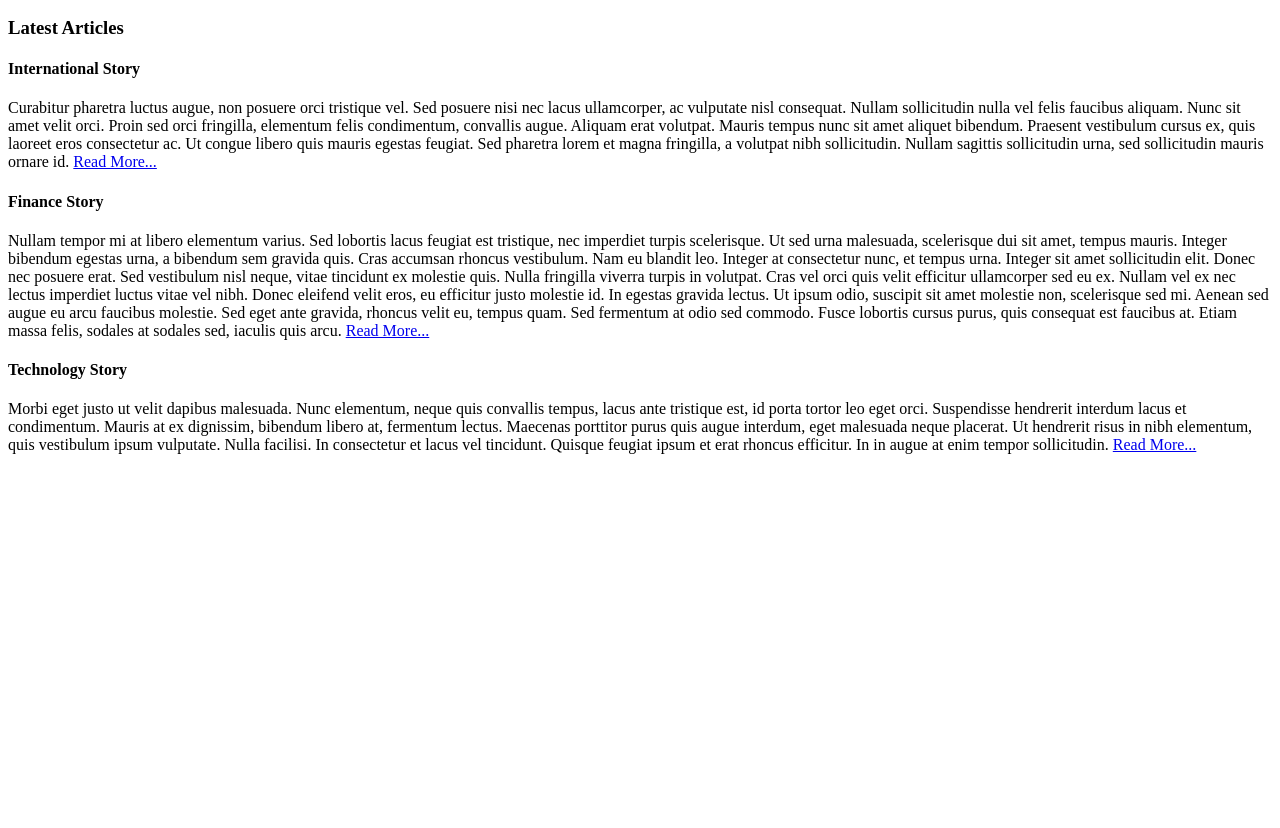
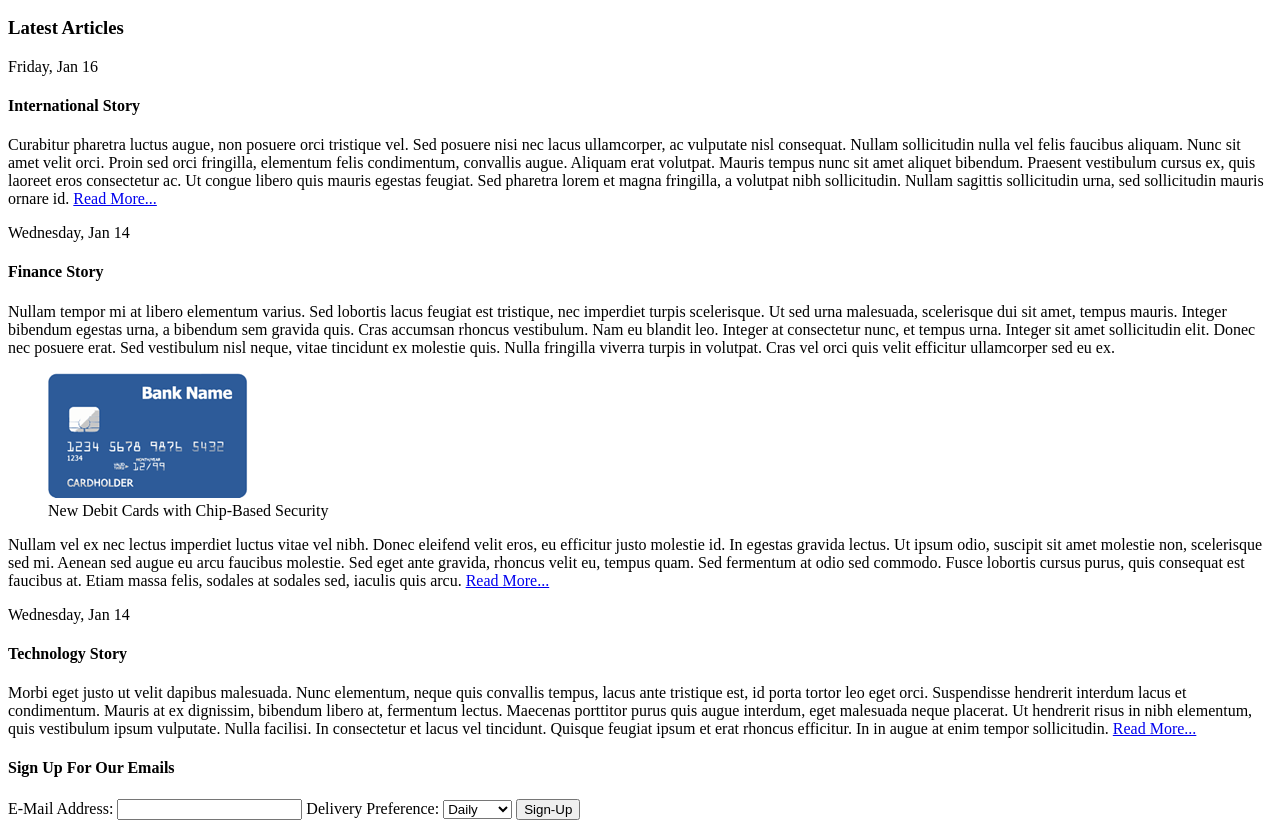
Before and after one commit to gptinlin/cohort-test, a plain HTML site: page index.html in a window 1280 px wide. Shown: the part 110-938 px from the top of the page. Before the commit the page ends 800 px from the top, so only its background shows below. Drawn offline with Linux system fonts and the light colour scheme.

Commit message:
erererferver

```diff
--- a/index.html
+++ b/index.html
@@ -11,19 +11,41 @@
         <main>
             <h3>Latest Articles</h3>
             <article>
+                <time datetime="16-01-2016">Friday, Jan 16</time>
                 <h4>International Story</h4>
                 <p>Curabitur pharetra luctus augue, non posuere orci tristique vel. Sed posuere nisi nec lacus ullamcorper, ac vulputate nisl consequat. Nullam sollicitudin nulla vel felis faucibus aliquam. Nunc sit amet velit orci. Proin sed orci fringilla, elementum felis condimentum, convallis augue. Aliquam erat volutpat. Mauris tempus nunc sit amet aliquet bibendum. Praesent vestibulum cursus ex, quis laoreet eros consectetur ac. Ut congue libero quis mauris egestas feugiat. Sed pharetra lorem et magna fringilla, a volutpat nibh sollicitudin. Nullam sagittis sollicitudin urna, sed sollicitudin mauris ornare id. <a href="#" target="_blank">Read More...</a> </p>
             </article>
             <article>
+                <time datetime="14-01-2016">Wednesday, Jan 14</time>
                 <h4>Finance Story</h4>
-                <p>Nullam tempor mi at libero elementum varius. Sed lobortis lacus feugiat est tristique, nec imperdiet turpis scelerisque. Ut sed urna malesuada, scelerisque dui sit amet, tempus mauris. Integer bibendum egestas urna, a bibendum sem gravida quis. Cras accumsan rhoncus vestibulum. Nam eu blandit leo. Integer at consectetur nunc, et tempus urna. Integer sit amet sollicitudin elit. Donec nec posuere erat. Sed vestibulum nisl neque, vitae tincidunt ex molestie quis. Nulla fringilla viverra turpis in volutpat. Cras vel orci quis velit efficitur ullamcorper sed eu ex. Nullam vel ex nec lectus imperdiet luctus vitae vel nibh. Donec eleifend velit eros, eu efficitur justo molestie id. In egestas gravida lectus. Ut ipsum odio, suscipit sit amet molestie non, scelerisque sed mi. Aenean sed augue eu arcu faucibus molestie. Sed eget ante gravida, rhoncus velit eu, tempus quam. Sed fermentum at odio sed commodo. Fusce lobortis cursus purus, quis consequat est faucibus at. Etiam massa felis, sodales at sodales sed, iaculis quis arcu.
+                <p>Nullam tempor mi at libero elementum varius. Sed lobortis lacus feugiat est tristique, nec imperdiet turpis scelerisque. Ut sed urna malesuada, scelerisque dui sit amet, tempus mauris. Integer bibendum egestas urna, a bibendum sem gravida quis. Cras accumsan rhoncus vestibulum. Nam eu blandit leo. Integer at consectetur nunc, et tempus urna. Integer sit amet sollicitudin elit. Donec nec posuere erat. Sed vestibulum nisl neque, vitae tincidunt ex molestie quis. Nulla fringilla viverra turpis in volutpat. Cras vel orci quis velit efficitur ullamcorper sed eu ex.</p>
+                    <figure>
+                        <img src="chip_debit.png" alt="Debit Card with Chip" />
+                        <figcaption>New Debit Cards with Chip-Based Security</figcaption>
+                    </figure>
+                <p>Nullam vel ex nec lectus imperdiet luctus vitae vel nibh. Donec eleifend velit eros, eu efficitur justo molestie id. In egestas gravida lectus. Ut ipsum odio, suscipit sit amet molestie non, scelerisque sed mi. Aenean sed augue eu arcu faucibus molestie. Sed eget ante gravida, rhoncus velit eu, tempus quam. Sed fermentum at odio sed commodo. Fusce lobortis cursus purus, quis consequat est faucibus at. Etiam massa felis, sodales at sodales sed, iaculis quis arcu.
 
                 <a href="#" target="_blank">Read More...</a></p>
             </article>
             <article>
+                <time datetime="14-01-2016">Wednesday, Jan 14</time>
                 <h4>Technology Story</h4>
                 <p>Morbi eget justo ut velit dapibus malesuada. Nunc elementum, neque quis convallis tempus, lacus ante tristique est, id porta tortor leo eget orci. Suspendisse hendrerit interdum lacus et condimentum. Mauris at ex dignissim, bibendum libero at, fermentum lectus. Maecenas porttitor purus quis augue interdum, eget malesuada neque placerat. Ut hendrerit risus in nibh elementum, quis vestibulum ipsum vulputate. Nulla facilisi. In consectetur et lacus vel tincidunt. Quisque feugiat ipsum et erat rhoncus efficitur. In in augue at enim tempor sollicitudin. <a href="#" target="_blank">Read More...</a></p>
             </article>
         </main>
+        <h4>Sign Up For Our Emails</h4>
+        <summary>
+            <form>
+                <label>E-Mail Address: </label>
+                <input type="text" required="required">
+                <label>Delivery Preference: </label>
+                <select>
+                    <option>Daily</option>
+                    <option>Weekly</option>
+                    <option>Monthly</option>
+                </select>
+                <input type="submit" value="Sign-Up" />
+            </form>
+        </summary>
     </body>
 </html>
```
Also changed, not shown: chip_debit.png (added).
